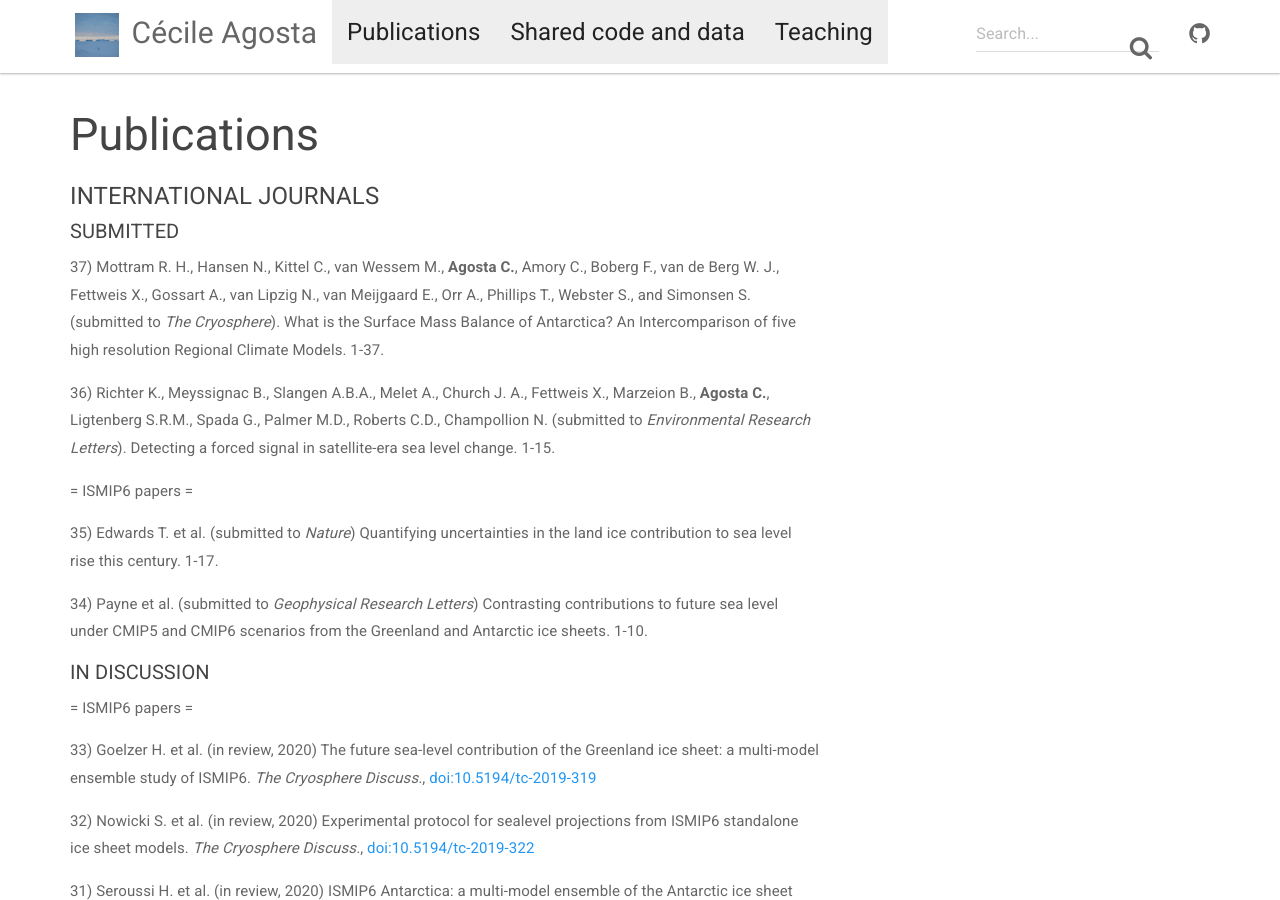
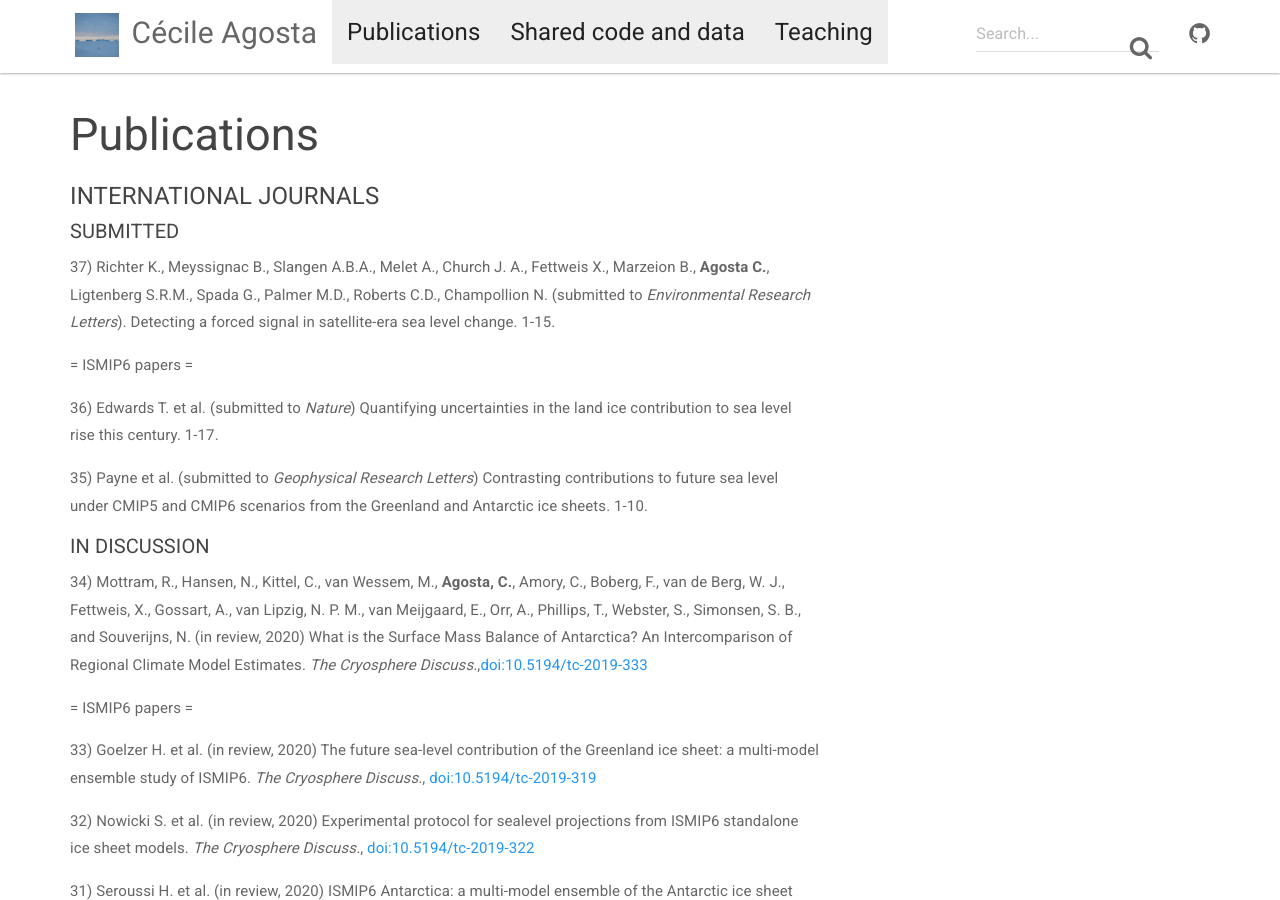
Before and after one commit to cecileagosta/cecileagosta.github.io, a Jekyll site: the page built from _docs/publications.md, in a window 1280 px wide and 900 px high. Built offline with Jekyll 4.4.1, drawn with Linux system fonts in a browser that asks for light colours; nearby versions of some CDN libraries.

Commit message:
Update publications.md

```diff
--- a/_docs/publications.md
+++ b/_docs/publications.md
@@ -7,19 +7,18 @@ permalink: /publications/
 
 ##### SUBMITTED
 
-37) Mottram R. H., Hansen N., Kittel C., van Wessem M., **Agosta C.**, Amory C., Boberg F., van de Berg W. J., Fettweis X., Gossart A., van Lipzig N., van Meijgaard E., Orr A., Phillips T., Webster S., and Simonsen S. (submitted to *The Cryosphere*). What is the Surface Mass Balance of Antarctica? An Intercomparison of five high resolution Regional Climate Models. 1-37.
-
-36) Richter K., Meyssignac B., Slangen A.B.A., Melet A., Church J. A., Fettweis X., Marzeion B., **Agosta C.**, Ligtenberg S.R.M., Spada G., Palmer M.D., Roberts C.D., Champollion N. (submitted to *Environmental Research Letters*). Detecting a forced signal in satellite-era sea level change. 1-15.
+37) Richter K., Meyssignac B., Slangen A.B.A., Melet A., Church J. A., Fettweis X., Marzeion B., **Agosta C.**, Ligtenberg S.R.M., Spada G., Palmer M.D., Roberts C.D., Champollion N. (submitted to *Environmental Research Letters*). Detecting a forced signal in satellite-era sea level change. 1-15.
 
 = ISMIP6 papers =
 
-35) Edwards T. et al. (submitted to *Nature*) Quantifying uncertainties in the land ice contribution to sea level rise this century. 1-17.
+36) Edwards T. et al. (submitted to *Nature*) Quantifying uncertainties in the land ice contribution to sea level rise this century. 1-17.
 
-34) Payne et al. (submitted to *Geophysical Research Letters*) Contrasting contributions to future sea level under CMIP5 and CMIP6 scenarios from the Greenland and Antarctic ice sheets. 1-10.
+35) Payne et al. (submitted to *Geophysical Research Letters*) Contrasting contributions to future sea level under CMIP5 and CMIP6 scenarios from the Greenland and Antarctic ice sheets. 1-10.
 
 
 ##### IN DISCUSSION
 
+34) Mottram, R., Hansen, N., Kittel, C., van Wessem, M., **Agosta, C.**, Amory, C., Boberg, F., van de Berg, W. J., Fettweis, X., Gossart, A., van Lipzig, N. P. M., van Meijgaard, E., Orr, A., Phillips, T., Webster, S., Simonsen, S. B., and Souverijns, N. (in review, 2020) What is the Surface Mass Balance of Antarctica? An Intercomparison of Regional Climate Model Estimates. *The Cryosphere Discuss.*,[doi:10.5194/tc-2019-333](https://doi.org/10.5194/tc-2019-333)
 
 = ISMIP6 papers =
 
```
